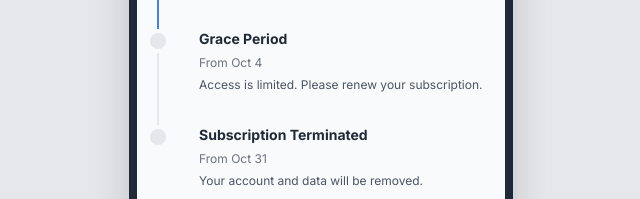
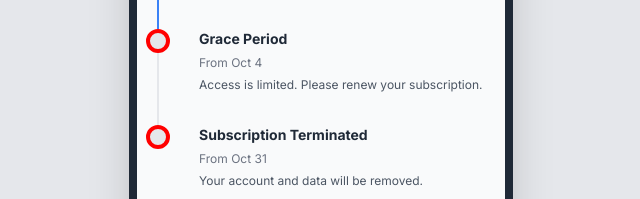
Before and after one commit to shekharmishra-dev/HeyoBillingPage, a plain HTML site: page index.html in a window 1280 px wide. Shown: the part 238-437 px from the top of the page, 319-959 px from the left. Drawn offline with nearby package versions, Linux system fonts and the light colour scheme.

Commit message:
Update index.html

```diff
--- a/index.html
+++ b/index.html
@@ -52,7 +52,7 @@
         /* Future state styles */
         .timeline-item.future .timeline-icon {
             background-color: #e5e7eb;
-            border: 4px solid #f9fafb;
+            border: 4px solid #FF0000;
         }
         .gemini-summary-box {
             animation: fadeIn 0.5s ease-in-out;
```
